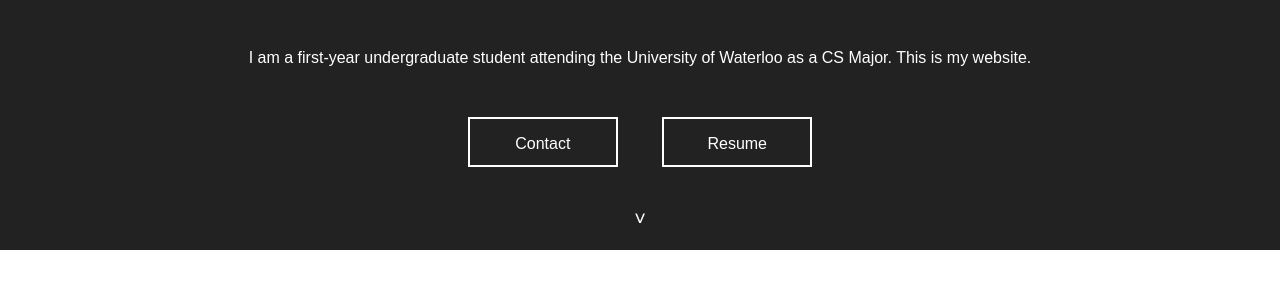
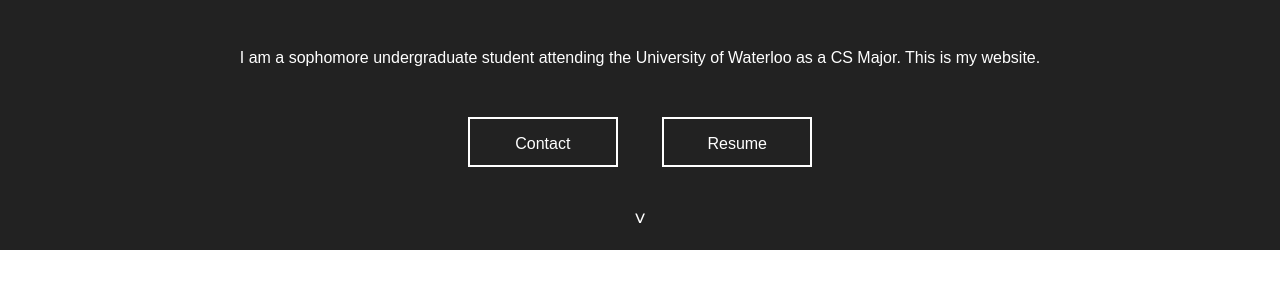
Before and after one commit to Harry-L/Harry-L.github.io, a plain HTML site: page index.html in a window 1280 px wide. Shown: the part 251-548 px from the top of the page. Drawn offline with nearby package versions, Linux system fonts and the light colour scheme.

Commit message:
Update index.html

```diff
--- a/index.html
+++ b/index.html
@@ -53,7 +53,7 @@
 
 	<div id="body">
 		<h1 class="name">Harry Liu.</h1>
-		<p class="description">I am a first-year undergraduate student attending the University of Waterloo as a CS Major. This is my website.</p>
+		<p class="description">I am a sophomore undergraduate student attending the University of Waterloo as a CS Major. This is my website.</p>
 		<a class="button" href="mailto:harry@harryliu.me">Contact</a>
 		<a class="button" href=resume.pdf>Resume</a>
 		<br>
```
